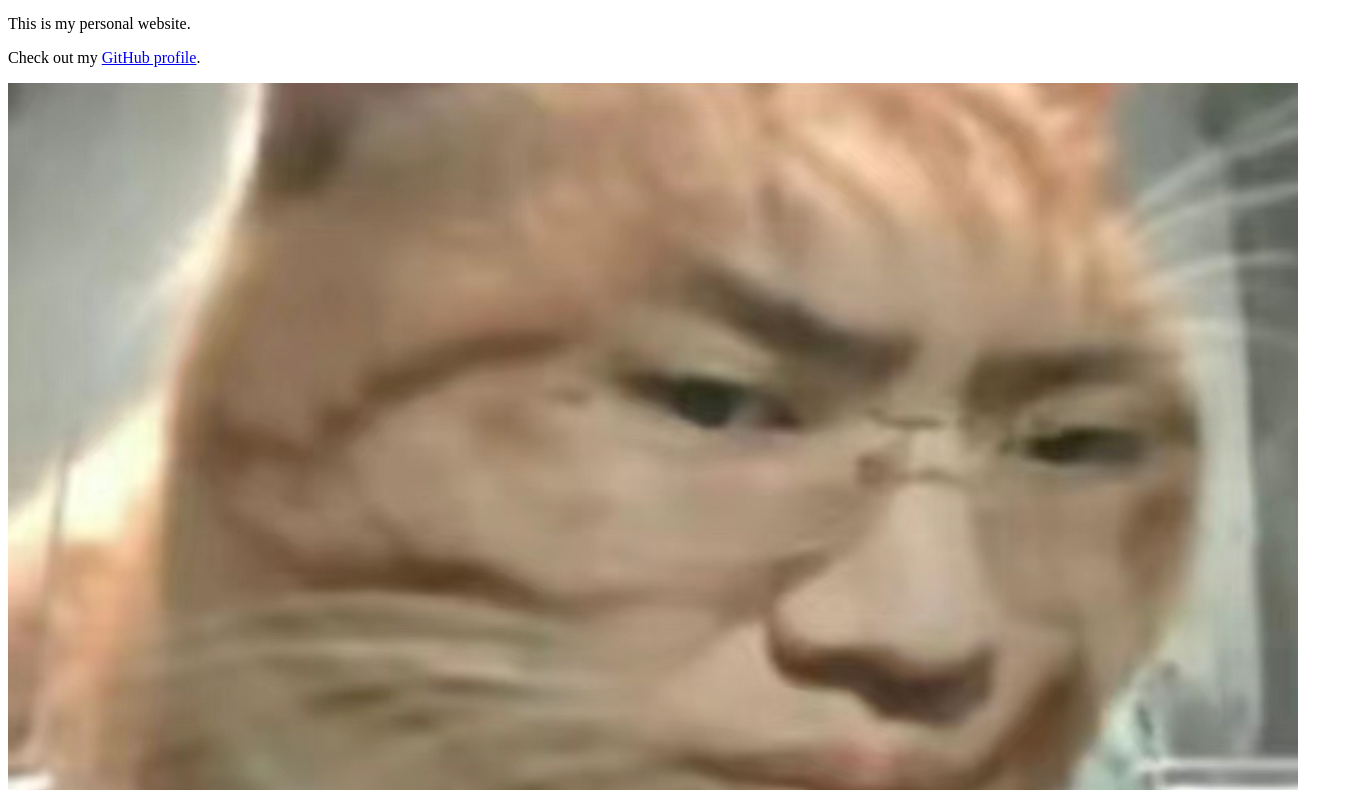
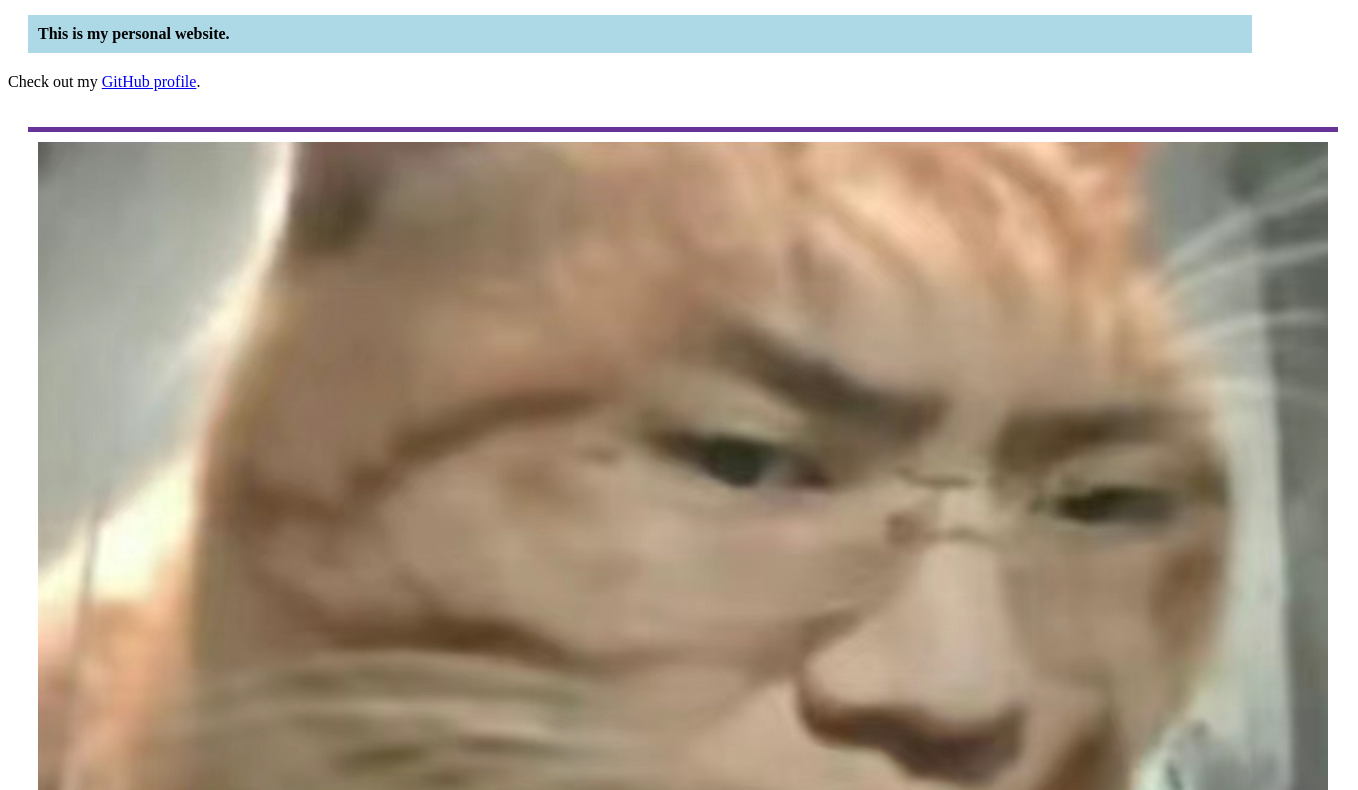
Before and after one commit to Moon-is-beautiful/Moon-is-beautiful.github.io, a plain HTML site: page index.html in a window 1280 px wide. Shown: the part 82-872 px from the top of the page, 1358 px wide, since content can reach past the window. Drawn offline with Linux system fonts and the light colour scheme.

Commit message:
added change to satisfy hw requirement

```diff
--- a/index.html
+++ b/index.html
@@ -7,12 +7,12 @@
 <body>
     <div>
         <h1 class="my-class">Hello, World!</h1>
-        <p>This is my personal website.</p>
+        <p class="my-class">This is my personal website.</p>
     </div>
     <div>
         <p>Check out my <a href="https://github.com/Moon-is-beautiful" target="_blank">GitHub profile</a>.</p>
     </div>
-    <img src="mrFresh.jpg" alt="lmao" title="This is a funny image" />
+    <img id="mrFresh" src="mrFresh.jpg" alt="lmao" title="This is a funny image" />
     <meta name="description" content="zihao's personal website.">
 </body>
 </html>
--- a/stylesheet.css
+++ b/stylesheet.css
@@ -1,16 +1,6 @@
  /* CSS selector to apply style to h1 tag */
  h1 {
     color: rgb(243, 195, 124);
-}
-
-/* Create a class and apply it to two elements */
-.my-class {
-    font-weight: bold;
-}
-
-/* Apply style to an element with an id */
-#my-id {
-    background-color: yellow;
 }
 
 /* Change color of <a> on hover */
@@ -20,8 +10,14 @@ a:hover {
 
 /* Change box model properties */
 .my-class {
+    font-weight: bold;
     padding: 10px;
     margin: 20px;
     border-left: 5px solid deepblue;
     background-color: lightblue;
 }
+#mrFresh {
+    padding: 10px;
+    margin: 20px;
+    border-top: 5px solid rebeccapurple;
+}
```
